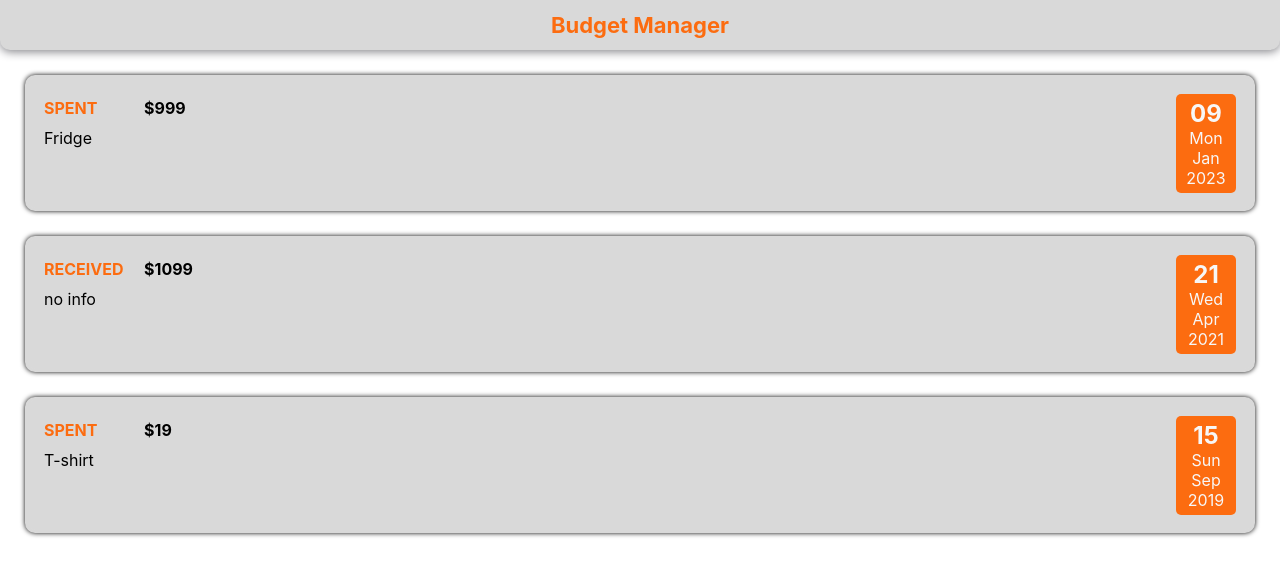
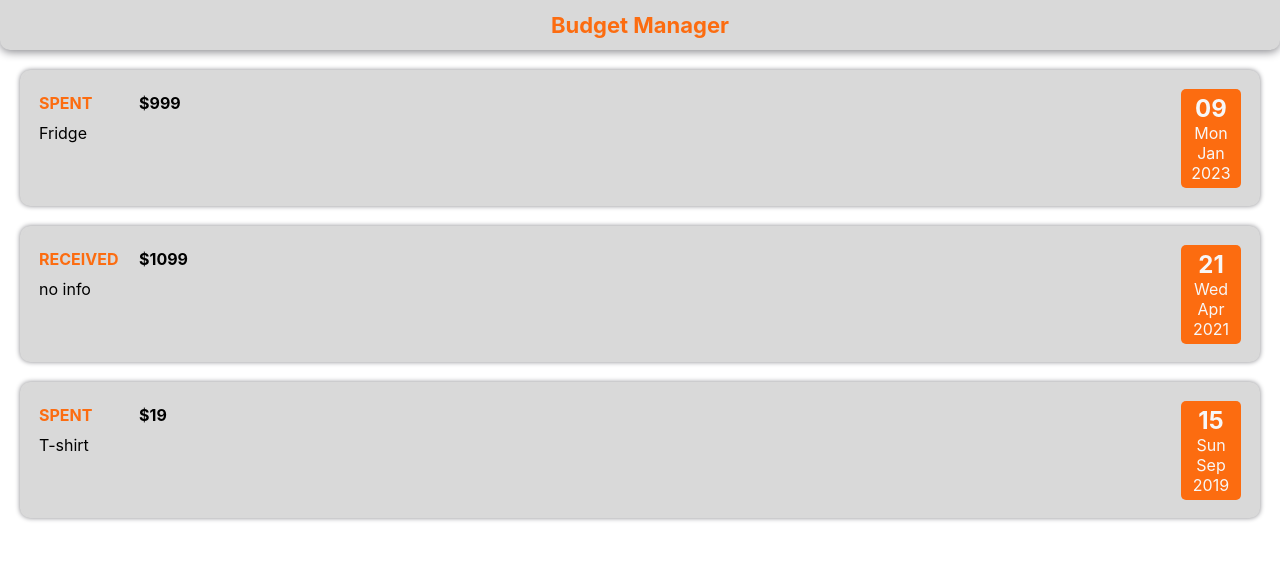
Before and after one commit to IvanTsatsura/react-test-app, a JavaScript app: page / in a window 1280 px wide. Shown: the top 576 px of the page. Built offline with nearby package versions, Linux system fonts and the light colour scheme.

Commit message:
Little updates transaction component

```diff
--- a/src/Components/Transactions/Transaction.css
+++ b/src/Components/Transactions/Transaction.css
@@ -5,7 +5,7 @@
   --f-color: #86868B;
 }
 .transaction {
-  margin: 25px;
+  margin: 20px;
   padding: 10px 16px 10px 16px;
   display: flex;
   justify-content: space-between;
@@ -16,7 +16,7 @@
   height: 110px;
   background-color: var(--t-color);
   color: black;
-  box-shadow: 0px 0px 5px black;
+  box-shadow: 0px 0px 5px var(--f-color);
 }
 .transaction .left-part{
   display: flex;
```
